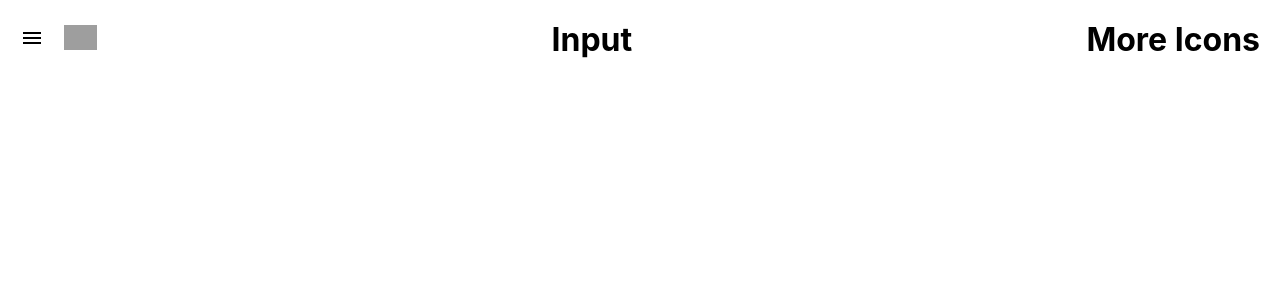
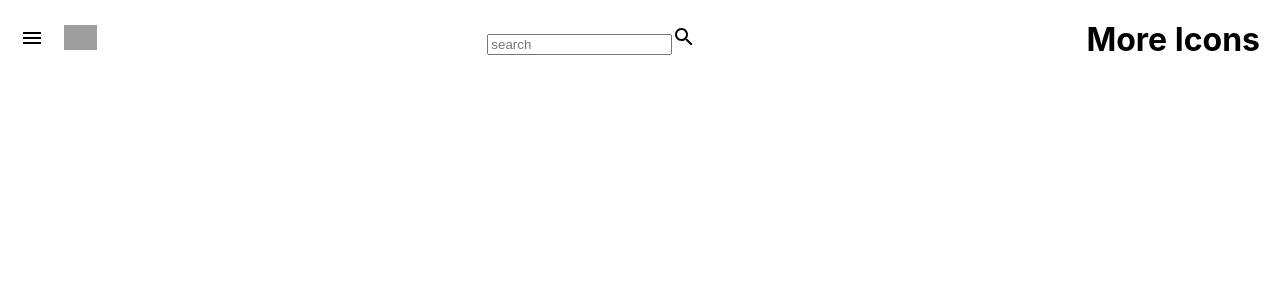
Before and after one commit to vermad843/six_month, a React (Create React App) app: page / in a window 1280 px wide. Shown: the top 300 px of the page. Built offline with nearby package versions, Linux system fonts and the light colour scheme; grey boxes are pictures that could not be loaded.

Commit message:
input and searchIcon

```diff
--- a/src/Header.js
+++ b/src/Header.js
@@ -1,10 +1,11 @@
-import React from 'react';
+import React, { useState } from 'react';
 import './Header.css';
 import MenuIcon from '@mui/icons-material/Menu';
-
+import SearchIcon from '@mui/icons-material/Search';
 
 function Header() {
-    return (
+    const [inputSearch, setInputSearch] = useState('');
+        return (
         <div className = 'header'>
             <div className='header__left'>
                 <MenuIcon/>
@@ -15,7 +16,13 @@ function Header() {
                  />
             </div>
             <div className='header__input'>
-                <h1>Input</h1>
+                <input
+                  type = 'text'
+                  placeholder='search'
+                  onChange={e => setInputSearch(e.target.value)}
+                  value = {inputSearch}
+                 />
+                 <SearchIcon/>
             </div>
             <div className='header__icons'>
                 <h1>More Icons</h1>
```
